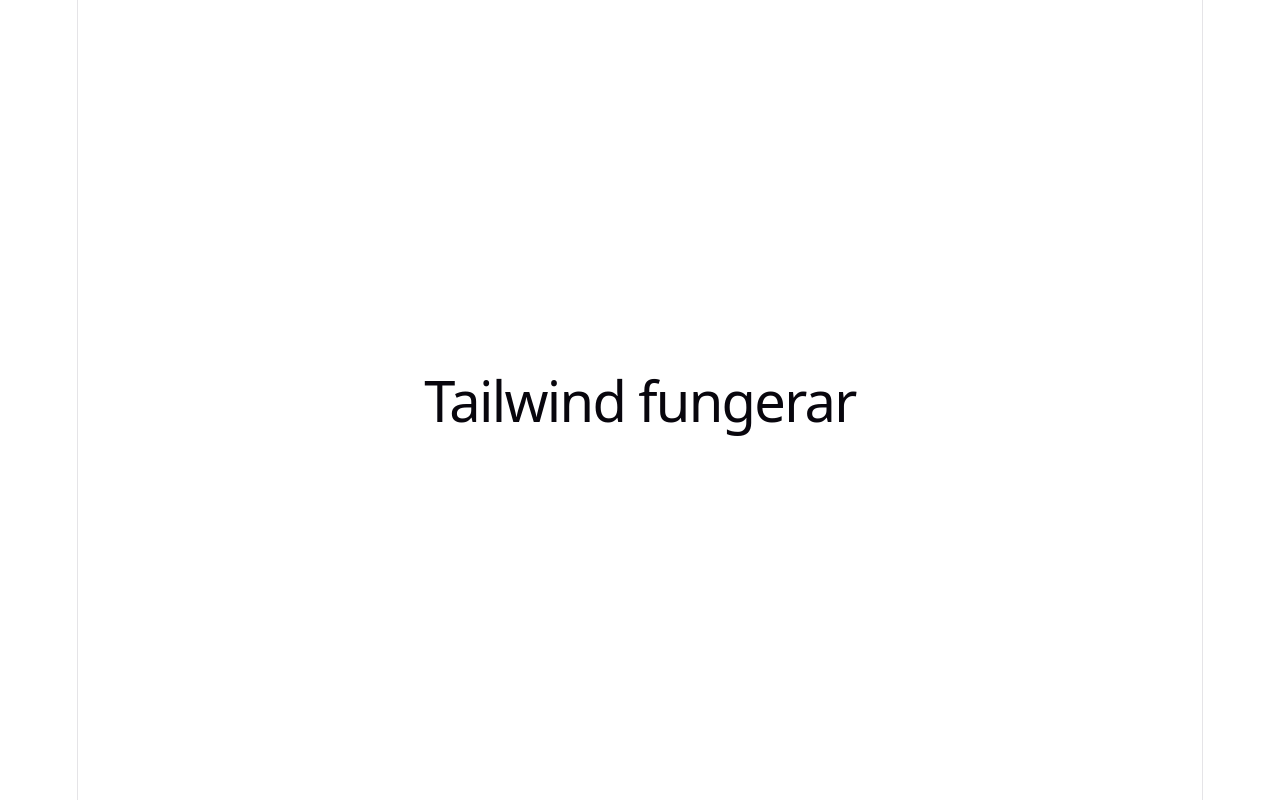
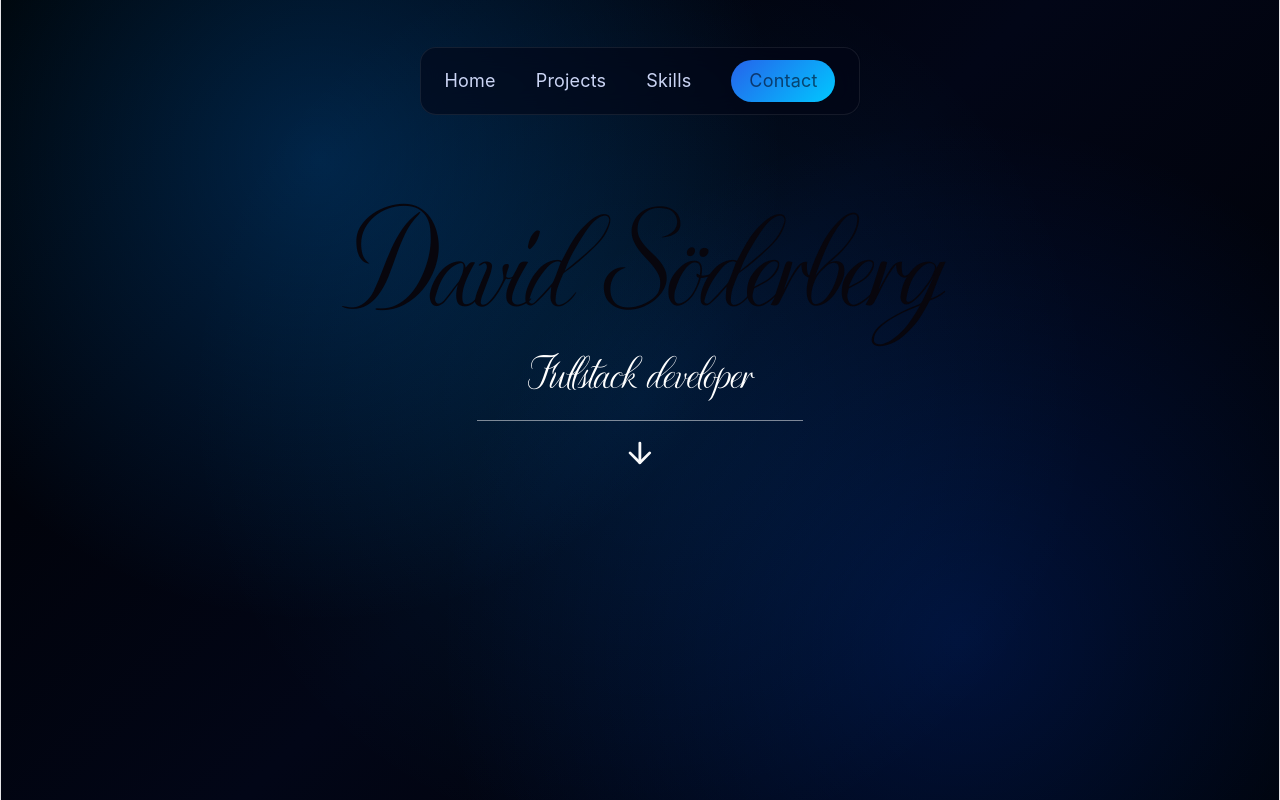
Before and after one commit to dame9785/Portfolio, a React (Vite) app in the folder Portfolio/portfolio.client/: page / in a window 1280 px wide. Built offline with nearby package versions, Linux system fonts and the light colour scheme.

Commit message:
Home page - fixed

```diff
--- a/Portfolio/portfolio.client/package.json
+++ b/Portfolio/portfolio.client/package.json
@@ -12,7 +12,9 @@
   "dependencies": {
     "@tailwindcss/vite": "^4.2.2",
     "react": "^19.2.5",
-    "react-dom": "^19.2.5"
+    "react-dom": "^19.2.5",
+    "react-icons": "^5.6.0",
+    "react-router-dom": "^7.14.1"
   },
   "devDependencies": {
     "@eslint/js": "^9.39.4",
--- a/Portfolio/portfolio.client/src/App.css
+++ b/Portfolio/portfolio.client/src/App.css
@@ -1,13 +1,13 @@
 @import "tailwindcss";
 
-/*#root {
-    max-width: 1280px;
-    margin: 0 auto;
-    padding: 2rem;
-    text-align: center;
+#root {
+    margin: 0;
+    min-height: 100vh;
+    min-width: 100vw;
+    font-family: 'Inter', sans-serif;
+    color: #F9FAFB;
+    background: radial-gradient(circle at 25% 20%, rgba(0, 136, 255, 0.25), transparent 40%), radial-gradient(circle at 75% 80%, rgba(0, 80, 255, 0.2), transparent 45%), radial-gradient(circle at 50% 50%, rgba(0, 200, 255, 0.08), transparent 60%), linear-gradient(135deg, #000000, #020617, #000000);
+    background-attachment: fixed;
+    background-repeat: no-repeat;
+    overflow-x: hidden;
 }
-
-th, td {
-    padding-left: 1rem;
-    padding-right: 1rem;
-}*/
--- a/Portfolio/portfolio.client/src/App.jsx
+++ b/Portfolio/portfolio.client/src/App.jsx
@@ -1,15 +1,21 @@
 import { useEffect, useState } from 'react';
 import './App.css';
+import { Routes, Route } from "react-router-dom";
+
+//Components
+import Navbar from "../src/components/navbar/navbar.jsx";
+import Home from "../src/components/home/home.jsx";
 
 function App() {
 
 
     return (
-        <div className="min-h-screen flex items-center justify-center">
-            <h1 className="text-5xl font-bold text-white">
-                Tailwind fungerar
-            </h1>
-        </div>
+        <>
+            <Navbar />
+            <Routes>
+                <Route path="/" element={<Home />} />
+            </Routes>
+        </>
     );
 
 
--- /dev/null
+++ b/Portfolio/portfolio.client/src/components/home/home.css
@@ -0,0 +1,25 @@
+@font-face {
+    font-family: 'LaMonarchie';
+    src: url('../../assets/La Monarchie de Saint Ombre.ttf') format('truetype');
+    font-weight: normal;
+    font-style: normal;
+}
+
+.hero-content-parent {
+    min-height: calc(100vh - 109px);
+    font-family: 'LaMonarchie', cursive;
+}
+
+.hero-title {
+    font-family: 'LaMonarchie', cursive;
+    font-size: 120px;
+    padding:25px;
+}
+
+.hero-span{
+    font-size:42px;
+}
+   #scrolldown-btn{
+       cursor:pointer;
+       padding:15px;
+   }
--- /dev/null
+++ b/Portfolio/portfolio.client/src/components/home/home.jsx
@@ -0,0 +1,58 @@
+    import "./home.css";
+    import { FiArrowDown } from "react-icons/fi";
+    import { useRef } from "react";
+
+    function Home() {
+
+        const linkContentRef = useRef(null);
+
+        const scrollToLinks = () => {
+            linkContentRef.current?.scrollIntoView({ behavior: "smooth" })
+        }
+
+        const linksContents = [
+            {
+                title: "Link-1"
+            },
+            {
+                title: "Link-2"
+            },
+            {
+                title: "Link-3"
+            },
+        ];
+
+        return (
+            <div className="h-screen flex flex-col">
+
+                {/* TOP (50%) */}
+                <div className="flex-1 flex justify-center items-center hero-content-parent">
+                    <div className="hero-content-children flex flex-col items-center">
+                        <h1 className="hero-title">David Söderberg</h1>
+                        <span className="text-lg text-white hero-span">
+                            Fullstack developer
+                        </span>
+                        <hr className="bg-white w-1/2 mt-2 opacity-50" />
+                        <button id="scrolldown-btn" onClick={scrollToLinks}>
+                            <FiArrowDown className="text-3xl" />
+                        </button>
+                    </div>
+                </div>
+
+                {/* BOTTOM (50%) */}
+                <div ref={linkContentRef} id="link-content-parent" className="hero-content-parent flex flex-col items-center">
+                    <div className="hero-content-children flex-1 flex justify-center items-center">
+
+                        {/* Links rad */}
+                        {linksContents.map((item, index) => (
+                            <div key={index} className="link-content-box">
+                                <span className="text-white">{item.title}</span>
+                            </div>
+                        ))}
+                    </div>
+                </div>
+            </div>
+        );
+    }
+
+    export default Home;
--- /dev/null
+++ b/Portfolio/portfolio.client/src/components/navbar/navbar.css
@@ -0,0 +1,60 @@
+.navbar {
+    background: rgba(2, 6, 23, 0.6);
+    backdrop-filter: blur(12px);
+    border: 1px solid rgba(255, 255, 255, 0.08);
+    border-radius: 16px;
+    max-width: 900px;
+    margin: 20px auto;
+    padding: 12px 24px;
+}
+
+nav a {
+    color: #cbd5f5;
+    text-decoration: none;
+    transition: 0.3s;
+    position: relative;
+
+}
+
+    nav a:hover {
+        color: #60a5fa;
+    }
+
+    nav a::after {
+        content: "";
+        position: absolute;
+        width: 0%;
+        height: 2px;
+        background: #3b82f6;
+        left: 0;
+        bottom: -4px;
+        transition: 0.3s;
+    }
+
+    nav a:hover::after {
+        width: 100%;
+    }
+
+nav ul {
+    display: flex;
+    gap: 40px;
+    align-items: center;
+    justify-content: center;
+}
+
+.contact-btn {
+    background: linear-gradient(135deg, #2563eb, #00c8ff);
+    padding: 8px 18px;
+    border-radius: 999px;
+    color: white;
+    transition: 0.3s;
+}
+
+    .contact-btn:hover {
+        box-shadow: 0 0 15px rgba(0, 153, 255, 0.7);
+        transform: translateY(-2px);
+    }
+
+    .contact-btn a {
+        color:rgba(2, 6, 23, 0.6);
+    }
--- /dev/null
+++ b/Portfolio/portfolio.client/src/components/navbar/navbar.jsx
@@ -0,0 +1,18 @@
+import "./navbar.css";
+
+function Navbar() {
+    return (
+        <nav className="fixed top-0 left-0 w-full z-50 flex justify-center pt-6">
+            <div className="navbar flex justify-center items-center">
+                <ul className="flex items-center gap-10">
+                    <li><a href="#">Home</a></li>
+                    <li><a href="#">Projects</a></li>
+                    <li><a href="#">Skills</a></li>
+                    <li className="contact-btn"><a href="#">Contact</a></li>
+                </ul>
+            </div>
+        </nav>
+    );
+}
+
+export default Navbar;
--- a/Portfolio/portfolio.client/src/index.css
+++ b/Portfolio/portfolio.client/src/index.css
@@ -51,7 +51,8 @@
 }
 
 body {
-  margin: 0;
+    margin: 0;
+    overflow-x: hidden;
 }
 
 #root {
```
Also changed, not shown: Portfolio/portfolio.client/src/main.jsx (+6 -2 lines), Portfolio/portfolio.client/src/assets/La Monarchie de Saint Ombre.ttf (added), 1 other file (tests, documents, lock files or other folders).
